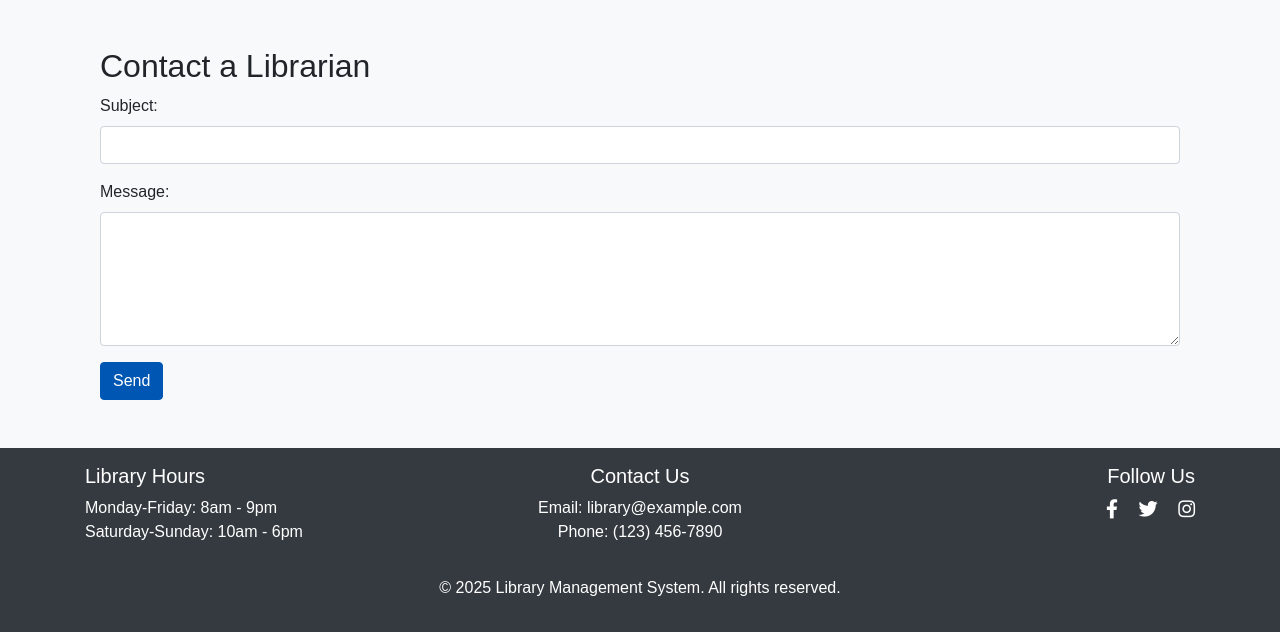
After one commit to tariqs1/LibManagement, a Django app: page /contact/ in a window 1280 px wide. The commit adds this page. Shown: the part 388-1020 px from the top of the page. Run offline with Django 5.2, Linux system fonts and the light colour scheme; parts of the project's set-up code (start-up, migrations or seed data) failed here and were passed over; some libraries are stand-ins or nearby versions.

Commit message:
last minute fixes/changes
books page now has pagination

```diff
--- a/CS557FinalProject/CS557FinalProject/LibraryManagement/forms.py
+++ b/CS557FinalProject/CS557FinalProject/LibraryManagement/forms.py
@@ -520,3 +520,8 @@ class TransactionForm(forms.ModelForm):
 
 class BookCSVUploadForm(forms.Form):
     csv_file = forms.FileField(label="Select CSV file")
+
+
+class ContactForm(forms.Form):
+    subject = forms.CharField(max_length=100, widget=forms.TextInput(attrs={'class': 'form-control'}))
+    message = forms.CharField(widget=forms.Textarea(attrs={'class': 'form-control', 'rows': 5}))
--- a/CS557FinalProject/CS557FinalProject/LibraryManagement/templates/base.html
+++ b/CS557FinalProject/CS557FinalProject/LibraryManagement/templates/base.html
@@ -78,7 +78,7 @@
                     <p>Monday-Friday: 8am - 9pm<br>Saturday-Sunday: 10am - 6pm</p>
                 </div>
                 <div class="col-md-4 text-center">
-                    <h5>Contact Us</h5>
+                    <h5><a href="{% url 'contact' %}" class="text-white">Contact Us</a></h5>
                     <p>Email: library@example.com<br>Phone: (123) 456-7890</p>
                 </div>
                 <div class="col-md-4 text-center text-md-right">
--- /dev/null
+++ b/CS557FinalProject/CS557FinalProject/LibraryManagement/templates/contact.html
@@ -0,0 +1,17 @@
+{% extends 'base.html' %}
+{% block title %}Contact Us{% endblock %}
+{% block content %}
+<div class="container mt-5">
+    <h2>Contact a Librarian</h2>
+    <form method="post">
+        {% csrf_token %}
+        <div class="form-group">
+            {{ form.subject.label_tag }} {{ form.subject }}
+        </div>
+        <div class="form-group">
+            {{ form.message.label_tag }} {{ form.message }}
+        </div>
+        <button type="submit" class="btn btn-primary">Send</button>
+    </form>
+</div>
+{% endblock %}
--- a/CS557FinalProject/CS557FinalProject/LibraryManagement/templates/profile.html
+++ b/CS557FinalProject/CS557FinalProject/LibraryManagement/templates/profile.html
@@ -51,7 +51,7 @@
                     {% for borrow in borrowed_books %}
                         <tr>
                             <td>
-                                <a href="{% url 'book_detail' borrow.book.id %}">{{ borrow.book.title }}</a>
+                                <a href="{% url 'book_detail' borrow.book.book_id %}">{{ borrow.book.title }}</a>
                             </td>
                             <td>{{ borrow.borrow_date|date:"M d, Y" }}</td>
                             <td>
@@ -93,7 +93,7 @@
                     {% for borrow in past_borrows %}
                         <tr>
                             <td>
-                                <a href="{% url 'book_detail' borrow.book.id %}">{{ borrow.book.title }}</a>
+                                <a href="{% url 'book_detail' borrow.book.book_id %}">{{ borrow.book.title }}</a>
                             </td>
                             <td>{{ borrow.borrow_date|date:"M d, Y" }}</td>
                             <td>{{ borrow.return_date|date:"M d, Y" }}</td>
@@ -121,7 +121,7 @@
                 <div class="card-body">
                     <div class="d-flex justify-content-between">
                         <h5 class="card-title">
-                            <a href="{% url 'book_detail' review.book.id %}">{{ review.book.title }}</a>
+                            <a href="{% url 'book_detail' review.book.book_id %}">{{ review.book.title }}</a>
                         </h5>
                         <div class="stars">
                             {% for i in "12345"|make_list %}
--- a/CS557FinalProject/CS557FinalProject/LibraryManagement/urls.py
+++ b/CS557FinalProject/CS557FinalProject/LibraryManagement/urls.py
@@ -25,4 +25,5 @@ urlpatterns = [
     path('dashboard/reports/', views.generate_report, name='generate_report'),
     path('dashboard/transactions/', views.transaction_list, name='transaction_list'),
     path('transactions/create/', views.create_transaction, name='create_transaction'),
+    path('contact/', views.contact, name='contact'),
 ]
--- a/CS557FinalProject/CS557FinalProject/LibraryManagement/views.py
+++ b/CS557FinalProject/CS557FinalProject/LibraryManagement/views.py
@@ -12,12 +12,13 @@ from django.http import HttpResponseForbidden
 from .models import Book, Review, Borrowing, User, Author, Transaction, Staff, Publisher, Genre, BookGenre, BookAuthor, Location
 from .forms import (
     UserRegistrationForm, ReviewForm, BookForm, BookEditForm, UserProfileForm,
-    BookExtensionForm, BookReservationForm, AuthorForm, PublisherForm, TransactionForm
+    BookExtensionForm, BookReservationForm, AuthorForm, PublisherForm, TransactionForm, ContactForm
 )
 from django.utils import timezone
 from django.core.exceptions import ValidationError
 from django.db.utils import IntegrityError
 from django.db import transaction
+from django.core.paginator import Paginator
 
 
 def home(request):
@@ -28,6 +29,8 @@ def home(request):
 
 def book_list(request):
     search_query = request.GET.get('search', None)
+    page_number = request.GET.get('page', 1)
+    sort_by = request.GET.get('sort', 'title')  # Default sort by title
 
     books = Book.objects.all()
     if search_query:
@@ -39,23 +42,38 @@ def book_list(request):
             Q(genres__name__icontains=search_query)
         ).distinct()
 
+    # Apply sorting
+    if sort_by == 'title':
+        books = books.order_by('title')
+    elif sort_by == 'author':
+        books = books.order_by('authors__last_name', 'authors__first_name', 'title')
+
     books = books.prefetch_related('authors', 'genres')
 
+    # Create a paginator with 100 books per page
+    paginator = Paginator(books, 100)
+    page_obj = paginator.get_page(page_number)
+
     book_list = []
-    for book in books:
+    for book in page_obj:
         book_data = {
             'book_id': book.book_id,
             'title': book.title,
             'isbn': book.isbn,
             'authors': [f"{author.first_name} {author.last_name}" for author in book.authors.all()],
             'genres': [genre.name for genre in book.genres.all()],
-            'is_available': book.available_copies > 0
+            'is_available': book.available_copies > 0,
+            'cover_image_url': book.cover_image_url,
+            'available_copies': book.available_copies,
+            'total_copies': book.total_copies
         }
         book_list.append(book_data)
 
     return render(request, 'book_list.html', {
         'books': book_list,
-        'search': search_query
+        'search': search_query,
+        'page_obj': page_obj,
+        'current_sort': sort_by
     })
 
 def book_detail(request, book_id):
@@ -499,3 +517,21 @@ def create_transaction(request):
 
     print("=== create_transaction view completed ===\n")
     return render(request, 'admin/create_transaction.html', {'form': form})
+
+def contact(request):
+    if request.method == 'POST':
+        form = ContactForm(request.POST)
+        if form.is_valid():
+            subject = form.cleaned_data['subject']
+            message = form.cleaned_data['message']
+            send_mail(
+                subject,
+                message,
+                settings.DEFAULT_FROM_EMAIL,
+                ['library@example.com'],  # Change to your librarian's email
+            )
+            messages.success(request, 'Your message has been sent!')
+            return redirect('contact')
+    else:
+        form = ContactForm()
+    return render(request, 'contact.html', {'form': form})
```
Also changed, not shown: CS557FinalProject/CS557FinalProject/LibraryManagement/templates/book_list.html (+42 -13 lines), 1 other file.
